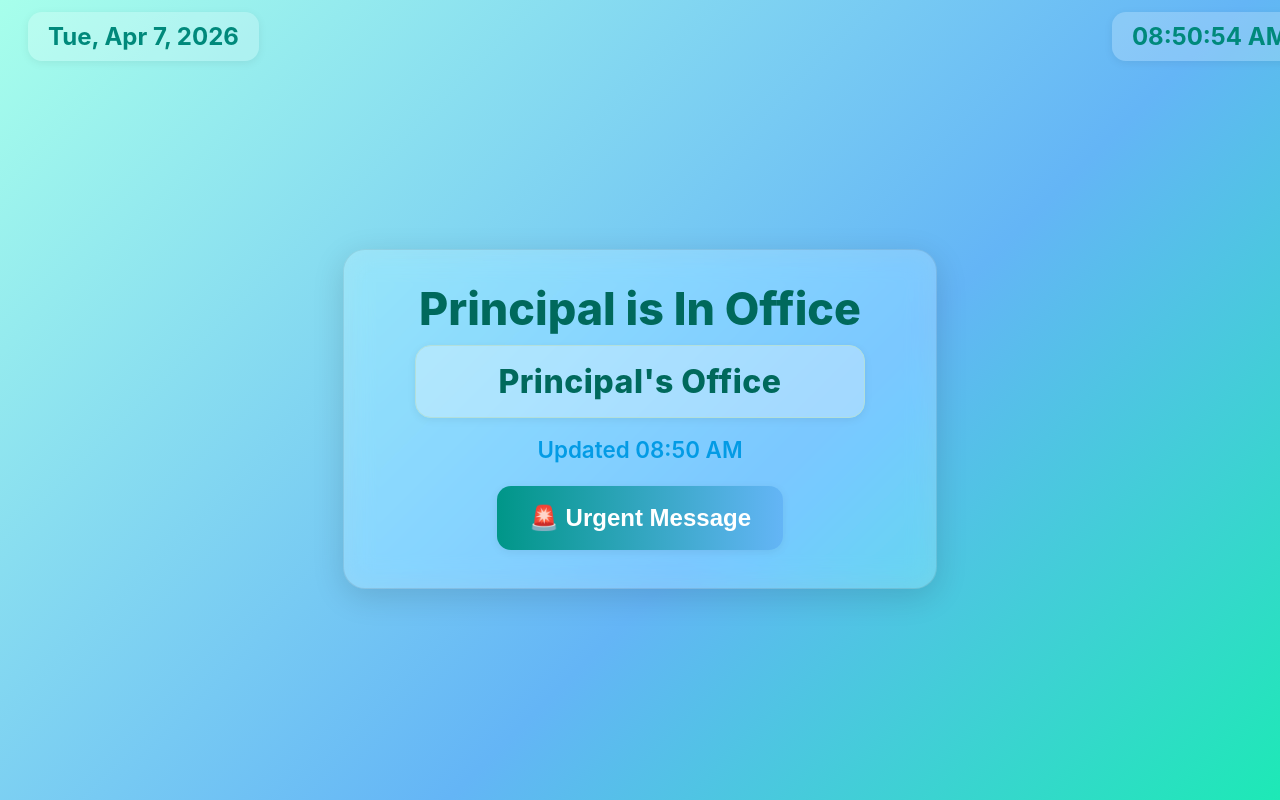
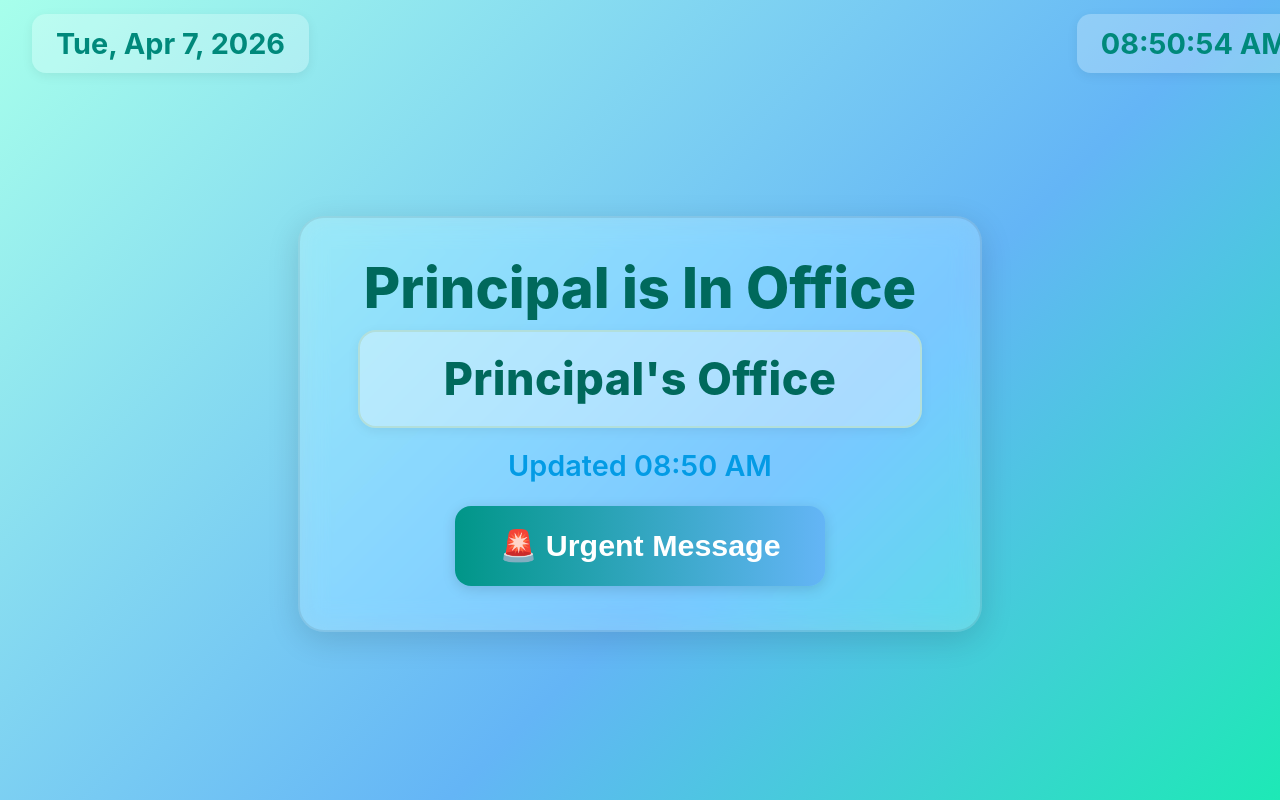
Before and after one commit to RamanaAdmin/kiosk-admin, a Flask app: page / in a window 1280 px wide. Run offline with Flask 3, Linux system fonts and the light colour scheme.

Commit message:
index.html

```diff
--- a/templates/index.html
+++ b/templates/index.html
@@ -19,18 +19,18 @@ body {
   align-items: center;
   position: fixed;
   top: 0; left: 0; right: 0;
-  padding: 12px 28px 0 28px;
+  padding: 14px 32px 0 32px;
   z-index: 2;
   pointer-events: none;
 }
 .topbar .date, .topbar .time {
-  font-size: 1.5em;
+  font-size: 1.8em;
   font-weight: 700;
   color: #00897b;
-  background: rgba(255,255,255,0.22);
+  background: rgba(255,255,255,0.25);
   border-radius: 14px;
-  padding: 10px 20px;
-  box-shadow: 0 2px 10px #0001;
+  padding: 12px 24px;
+  box-shadow: 0 3px 12px #0001;
   pointer-events: auto;
 }
 .hotzone {
@@ -47,69 +47,71 @@ body {
 .card {
   background: rgba(255,255,255,0.22);
   box-shadow: 0 8px 32px #0002;
-  border-radius: 22px;
-  padding: 32px 36px 28px 36px;
-  max-width: 520px;
+  border-radius: 26px;
+  padding: 36px 40px 32px 40px;
+  max-width: 600px;
   width: 100%;
   backdrop-filter: blur(14px) saturate(120%);
-  border: 1.5px solid rgba(0,0,0,0.08);
+  border: 2px solid rgba(0,0,0,0.08);
   margin-bottom: 32px;
   text-align: center;
-  margin-top: 70px;
+  margin-top: 80px;
 }
 .position-box {
-  background: rgba(255,255,255,0.30);
-  border-radius: 16px;
-  box-shadow: 0 2px 8px #0001;
-  padding: 16px 14px;
-  margin: 0 auto 18px auto;
-  max-width: 420px;
-  font-size: 2em;
+  background: rgba(255,255,255,0.35);
+  border-radius: 18px;
+  box-shadow: 0 3px 12px #0001;
+  padding: 20px 20px;
+  margin: 0 auto 20px auto;
+  max-width: 520px;
+  font-size: 2.8em;
   font-weight: 800;
   color: #00695c;
   letter-spacing: 0.5px;
-  border: 1.5px solid #b2dfdb;
+  border: 2px solid #b2dfdb;
 }
 .line1 {
-  font-size: 2.8em;
+  font-size: 3.5em;
   font-weight: 800;
-  margin-bottom: 0.2em;
+  margin-bottom: 0.15em;
   color: #00695c;
 }
 .line3 {
-  font-size: 1.4em;
+  font-size: 1.8em;
   color: #039be5;
-  margin-bottom: 1em;
+  margin-bottom: 0.8em;
   font-weight: 600;
 }
 .row {
   display: flex;
-  gap: 16px;
+  gap: 20px;
   justify-content: center;
-  margin-bottom: 10px;
+  margin-bottom: 12px;
 }
 .btn {
-  padding: 16px 28px;
-  border-radius: 14px;
+  padding: 20px 36px;
+  border-radius: 16px;
   border: none;
   background: linear-gradient(90deg,#1de9b6 0%,#64b5f6 100%);
   color: #00695c;
   font-weight: 700;
-  font-size: 1.4em;
+  font-size: 1.7em;
   cursor: pointer;
-  box-shadow: 0 2px 10px #0001;
+  box-shadow: 0 3px 14px #0002;
   transition: filter .2s;
 }
 .btn:active { filter: brightness(0.95);}
 .btn-urgent {
   background: linear-gradient(90deg,#009688 0%,#64b5f6 100%);
   color: #fff;
-  font-size: 1.5em;
-  padding: 18px 32px;
+  font-size: 1.9em;
+  padding: 22px 44px;
 }
 .btn-request {
   background: linear-gradient(90deg,#b2ff59 0%,#1de9b6 100%);
   color: #00695c;
+  font-size: 1.7em;
+  padding: 20px 36px;
 }
 .btn-request.stale-strong {
   background: linear-gradient(90deg,#26c6da 0%,#1de9b6 100%);
```
Also changed, not shown: other parts of templates/index.html (+49 -44 lines).
